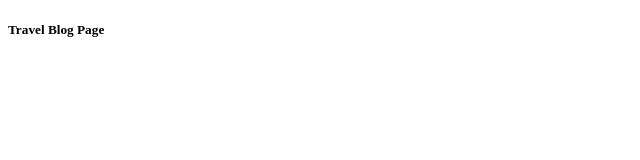
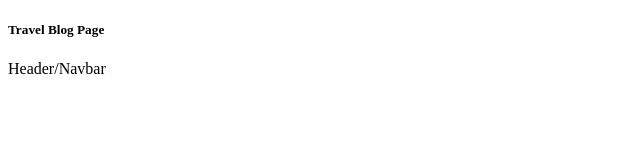
Before and after one commit to Nirajan995/Travel-Page, a plain HTML site: page index.html in a window 1280 px wide. Shown: the whole page, without its empty margins (0-640 px from the left). Drawn offline with Linux system fonts and the light colour scheme.

Commit message:
feat: added section header

```diff
--- a/index.html
+++ b/index.html
@@ -9,9 +9,11 @@
     -> development
     -> staging
     -> feature/aboutUs
+
     -> fix/abc -->
   </head>
   <body>
     <h5>Travel Blog Page</h5>
+    <section class="header">Header/Navbar</section>
   </body>
 </html>
```
